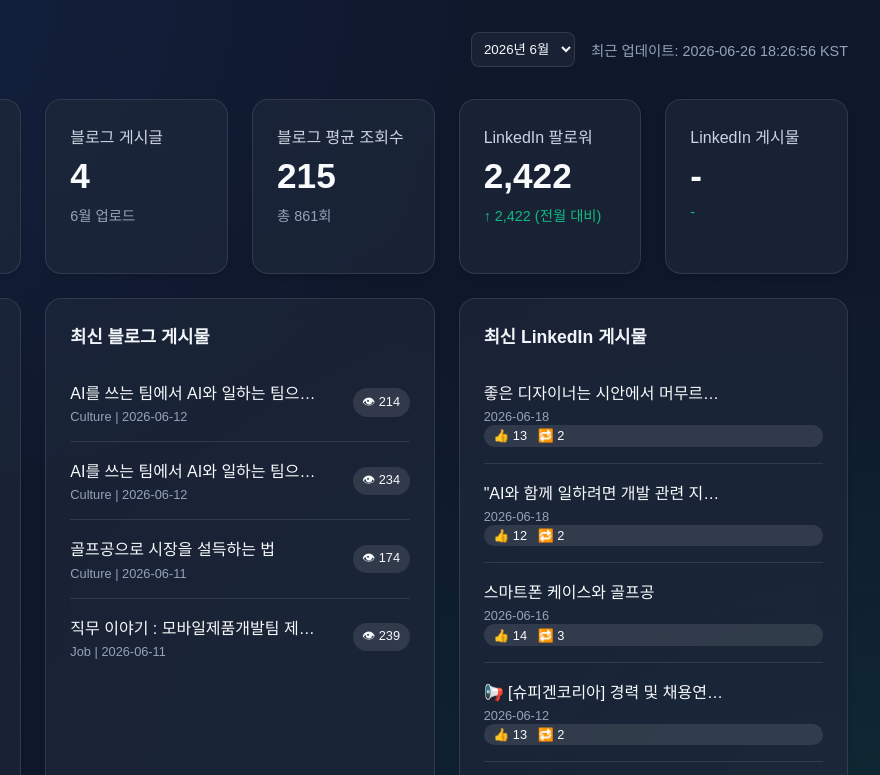
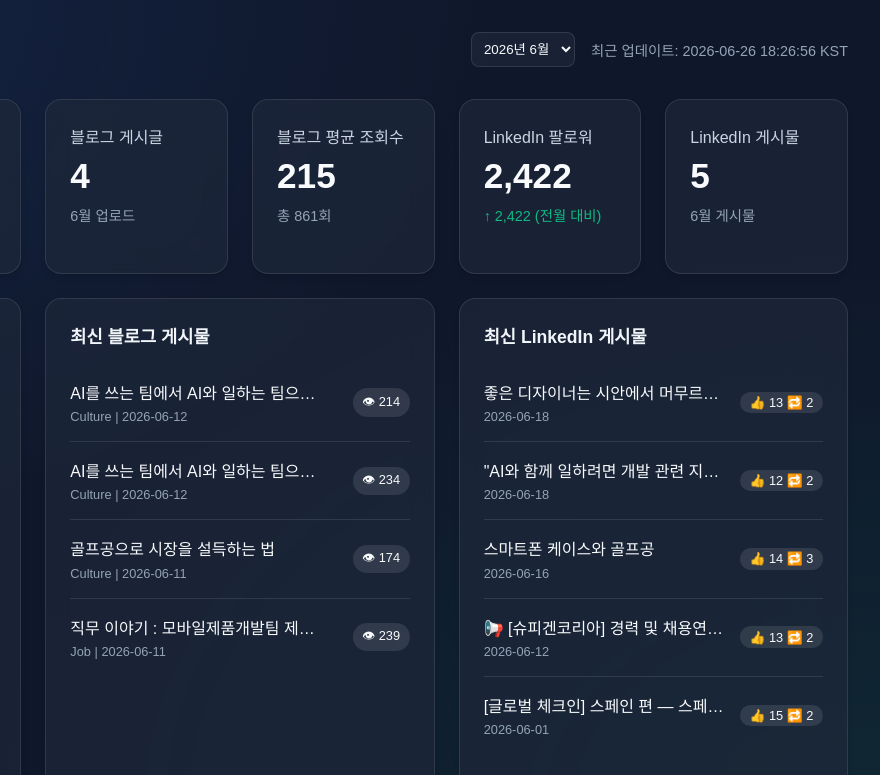
Before and after one commit to hjnam-oss/spigen-dashboard, a plain HTML site: page index.html in a window 1280 px wide. Shown: the top 775 px of the page, 400-1280 px from the left. Drawn offline with Linux system fonts and the light colour scheme; a web font is replaced by a local one.

Commit message:
LinkedIn UI fix, post count card, follower history backfill

```diff
--- a/assets/script.js
+++ b/assets/script.js
@@ -157,19 +157,24 @@
         ytList.innerHTML = '<div style="color: #94a3b8; padding: 1rem;">해당 월에 업로드된 영상이 없습니다.</div>';
     }
 
+    // LinkedIn 게시물 카드
+    const monthLinkedin = (data.linkedin_posts_list || []).filter(p => p.date.startsWith(selectedMonth));
+    document.getElementById('inPosts').textContent = monthLinkedin.length;
+    document.getElementById('inPostsTrend').textContent = `${selectedMonth.split('-')[1].replace(/^0/, '')}월 게시물`;
+    document.getElementById('inPostsTrend').style.color = '#94a3b8';
+
     // LinkedIn 게시물 목록
     const linkedinList = document.getElementById('linkedinPostList');
-    const filteredLinkedin = (data.linkedin_posts_list || []).filter(p => p.date.startsWith(selectedMonth));
     linkedinList.innerHTML = '';
-    if (filteredLinkedin.length > 0) {
-        filteredLinkedin.forEach(post => {
+    if (monthLinkedin.length > 0) {
+        monthLinkedin.forEach(post => {
             const li = document.createElement('li');
             li.innerHTML = `
                 <div>
                     <a href="${post.url}" target="_blank" class="post-title">${post.content}</a>
                     <span class="post-meta">${post.date}</span>
                 </div>
-                <div class="post-views">👍 ${post.likes} &nbsp; 🔁 ${post.shares}</div>
+                <div class="post-views">👍 ${post.likes} 🔁 ${post.shares}</div>
             `;
             linkedinList.appendChild(li);
         });
--- a/assets/style.css
+++ b/assets/style.css
@@ -124,6 +124,9 @@
 #linkedinPostList li {
     padding: 1rem 0;
     border-bottom: 1px solid var(--glass-border);
+    display: flex;
+    justify-content: space-between;
+    align-items: center;
 }
 
 #linkedinPostList li:last-child {
```
Also changed, not shown: 1 other file.
